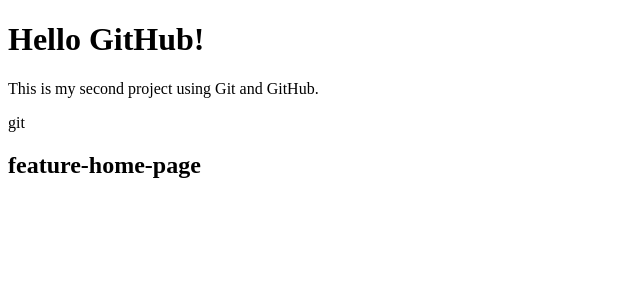
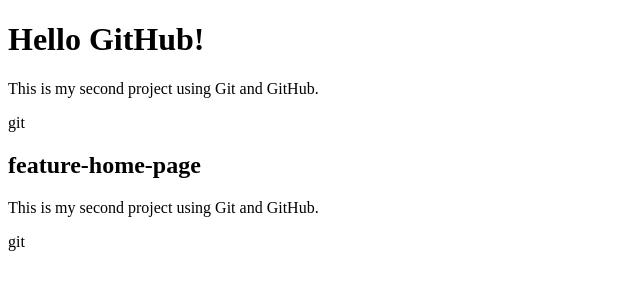
Before and after one commit to abdurrehman46/mysecondproject, a plain HTML site: page index.html in a window 1280 px wide. Shown: the whole page, without its empty margins (0-640 px from the left). Drawn offline with Linux system fonts and the light colour scheme.

```diff
--- a/index.html
+++ b/index.html
@@ -7,5 +7,6 @@
     <h1>Hello GitHub!</h1>
     <p>This is my second  project using Git and GitHub.</p>git
     <h2>feature-home-page</h2>
+    <p>This is my second project using Git and GitHub.</p>git
 </body>
 </html>
```
